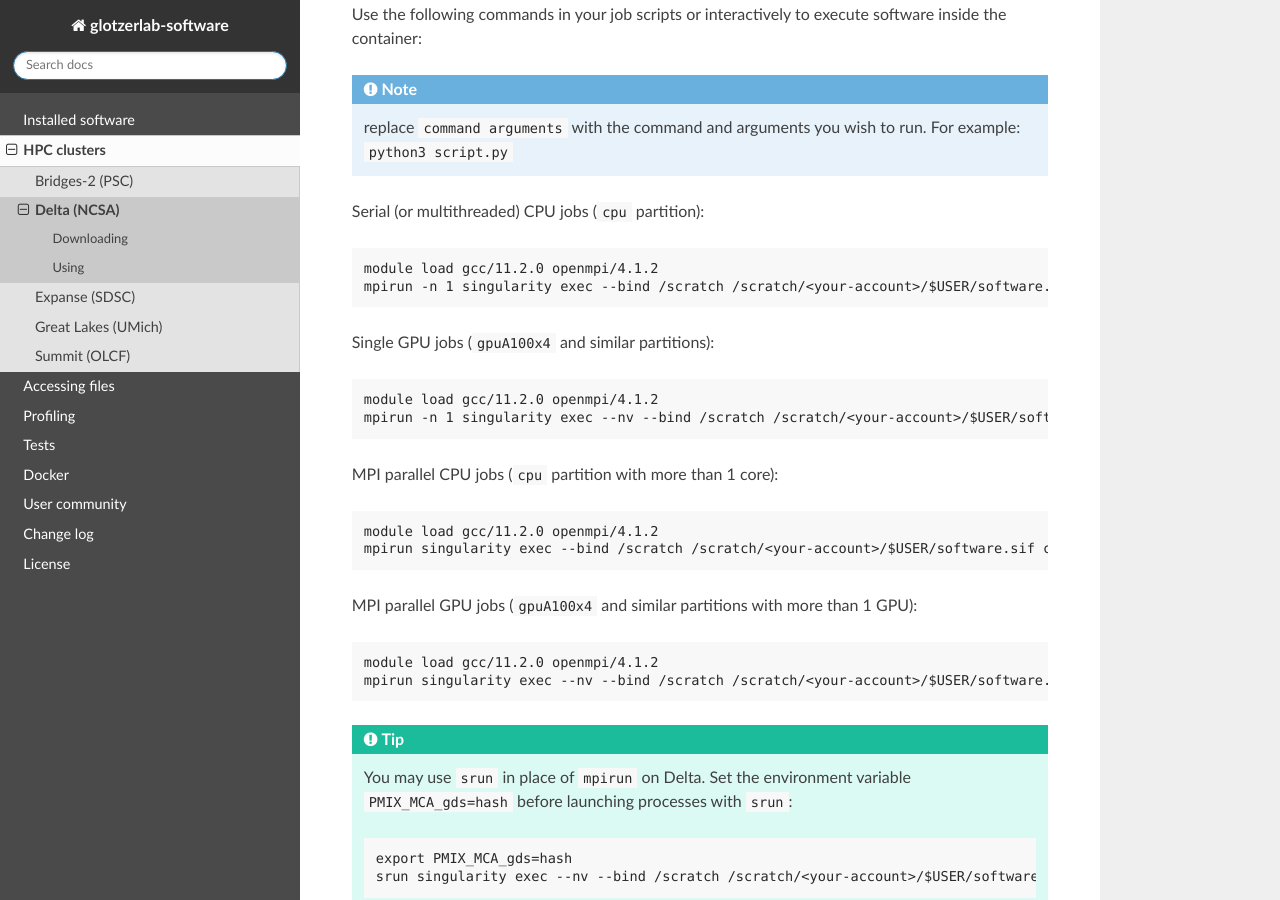
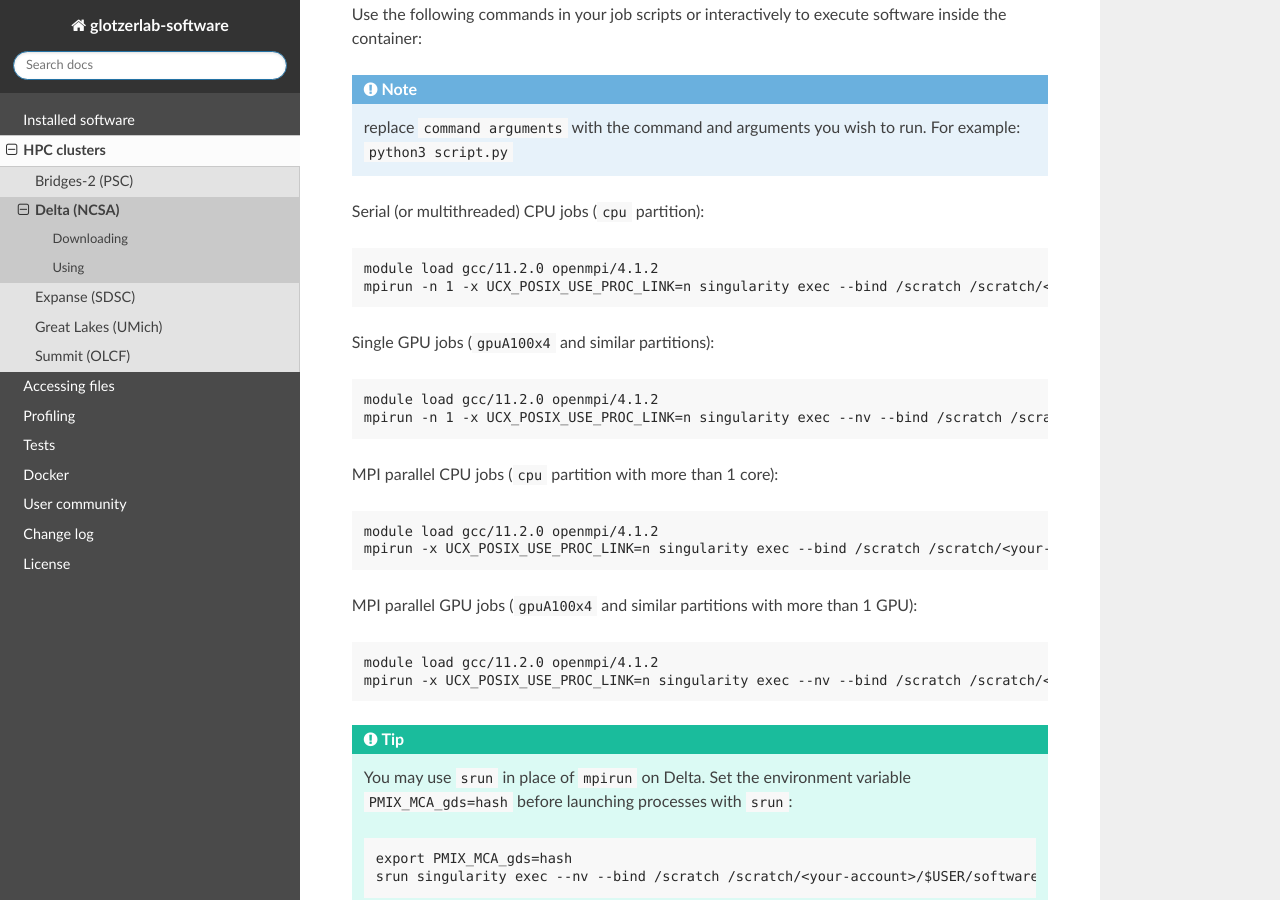
Before and after one commit to glotzerlab/software, a Sphinx documentation site: the page built from doc/clusters/delta.rst, in a window 1280 px wide and 900 px high, scrolled down 711 px. Built offline with Sphinx 7.4.7 and the Read the Docs theme 2.0.0, drawn with Linux system fonts in a browser that asks for light colours.

Commit message:
Document workaround for apptainer UCX bug.
[ci skip]

```diff
--- a/doc/clusters/delta.rst
+++ b/doc/clusters/delta.rst
@@ -38,22 +38,22 @@ container:
 Serial (or multithreaded) CPU jobs (``cpu`` partition)::
 
     module load gcc/11.2.0 openmpi/4.1.2
-    mpirun -n 1 singularity exec --bind /scratch /scratch/<your-account>/$USER/software.sif command arguments
+    mpirun -n 1 -x UCX_POSIX_USE_PROC_LINK=n singularity exec --bind /scratch /scratch/<your-account>/$USER/software.sif command arguments
 
 Single GPU jobs (``gpuA100x4`` and similar partitions)::
 
     module load gcc/11.2.0 openmpi/4.1.2
-    mpirun -n 1 singularity exec --nv --bind /scratch /scratch/<your-account>/$USER/software.sif command arguments
+    mpirun -n 1 -x UCX_POSIX_USE_PROC_LINK=n singularity exec --nv --bind /scratch /scratch/<your-account>/$USER/software.sif command arguments
 
 MPI parallel CPU jobs (``cpu`` partition with more than 1 core)::
 
     module load gcc/11.2.0 openmpi/4.1.2
-    mpirun singularity exec --bind /scratch /scratch/<your-account>/$USER/software.sif command arguments
+    mpirun -x UCX_POSIX_USE_PROC_LINK=n singularity exec --bind /scratch /scratch/<your-account>/$USER/software.sif command arguments
 
 MPI parallel GPU jobs (``gpuA100x4`` and similar partitions with more than 1 GPU)::
 
     module load gcc/11.2.0 openmpi/4.1.2
-    mpirun singularity exec --nv --bind /scratch /scratch/<your-account>/$USER/software.sif command arguments
+    mpirun -x UCX_POSIX_USE_PROC_LINK=n singularity exec --nv --bind /scratch /scratch/<your-account>/$USER/software.sif command arguments
 
 .. tip::
 
```
Also changed, not shown: 1 other file.
